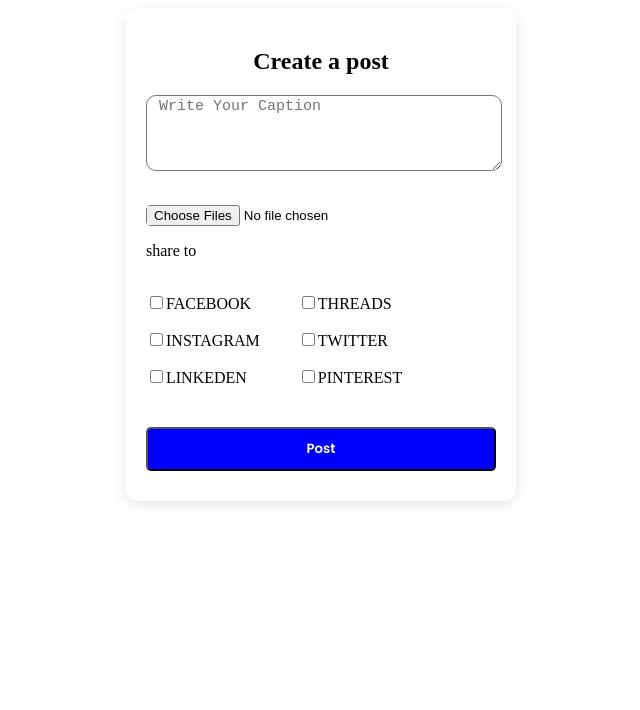
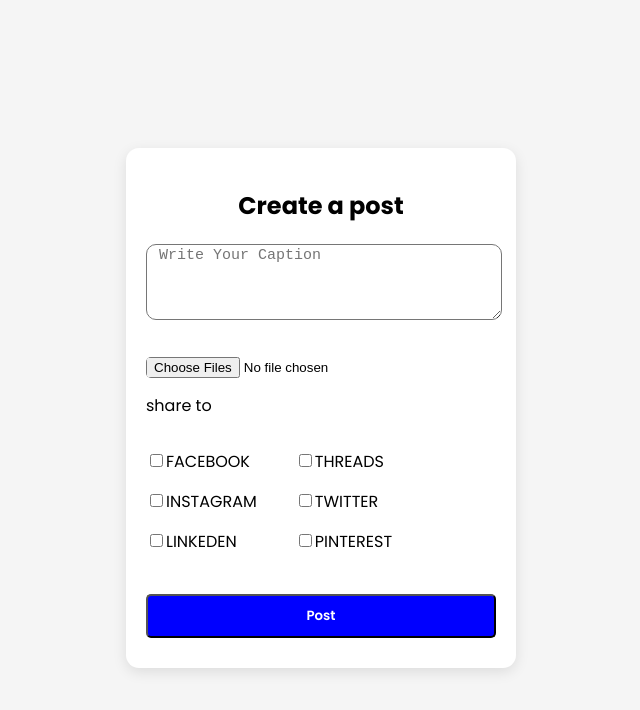
Before and after one commit to klint-techz/Unipost, a plain HTML site: page index.html in a window 1280 px wide. Shown: the whole page, without its empty margins (319-959 px from the left). Drawn offline with Linux system fonts and the light colour scheme.

Commit message:
Update style.css

```diff
--- a/style.css
+++ b/style.css
@@ -1,4 +1,4 @@
-body{body{
+body{
     display: flex;
     justify-content: center;
     align-items: center;
```
